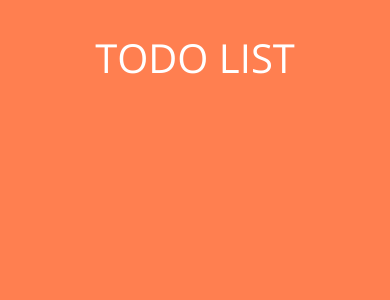
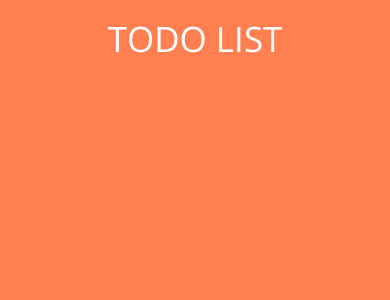
Before and after one commit to KennedyMungai/todolistAnother, a React (Create React App) app: page / in a window 390 px wide. Shown: the top 300 px of the page. Built offline with nearby package versions, Linux system fonts and the light colour scheme; the HTML template or start-up script is replaced by a standard one.

Commit message:
Added a media query that changes the text margin and the font size when the screen is under 800px

```diff
--- a/src/App.css
+++ b/src/App.css
@@ -18,3 +18,10 @@
   z-index: 1;
   text-align: center;
 }
+
+@media (max-width: 800px) {
+  .heading {
+    margin: 15px 0;
+    font-size: 35px;
+  }
+}
```
